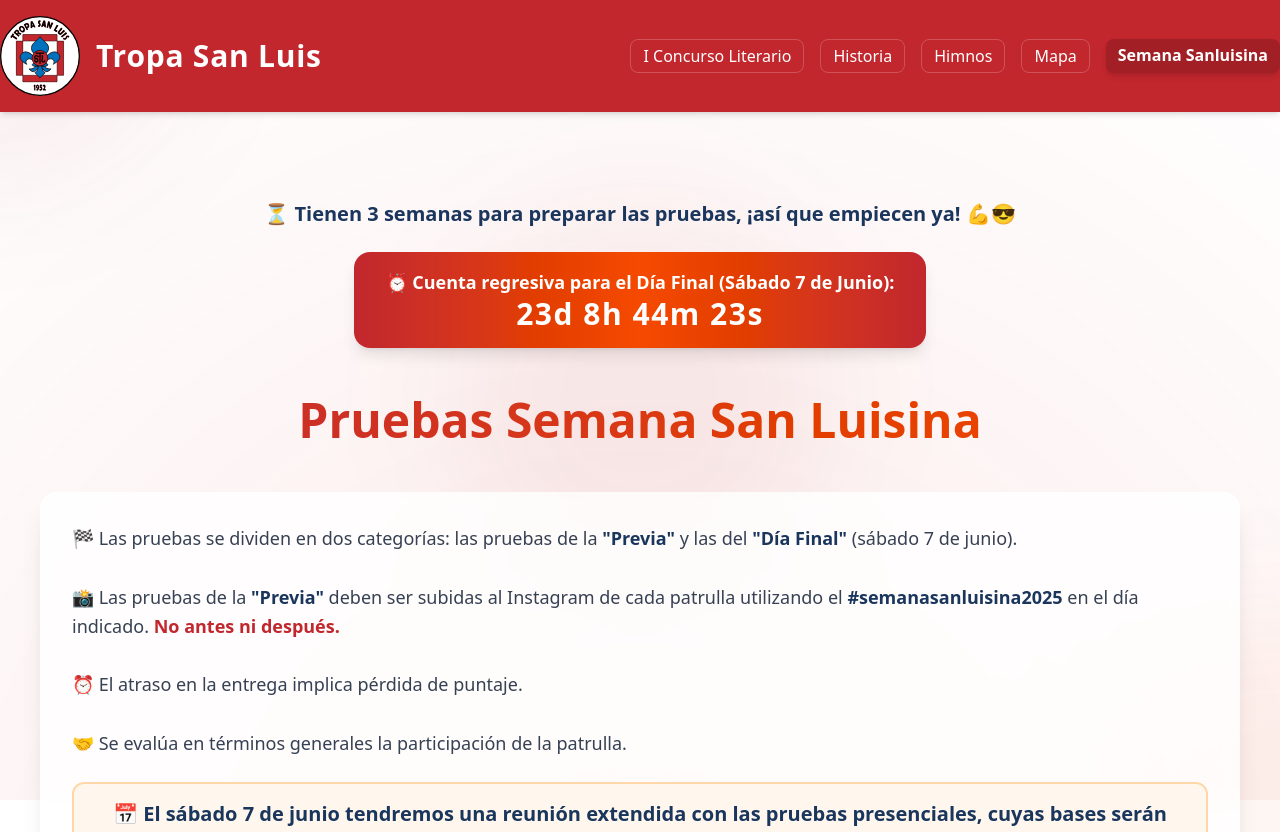
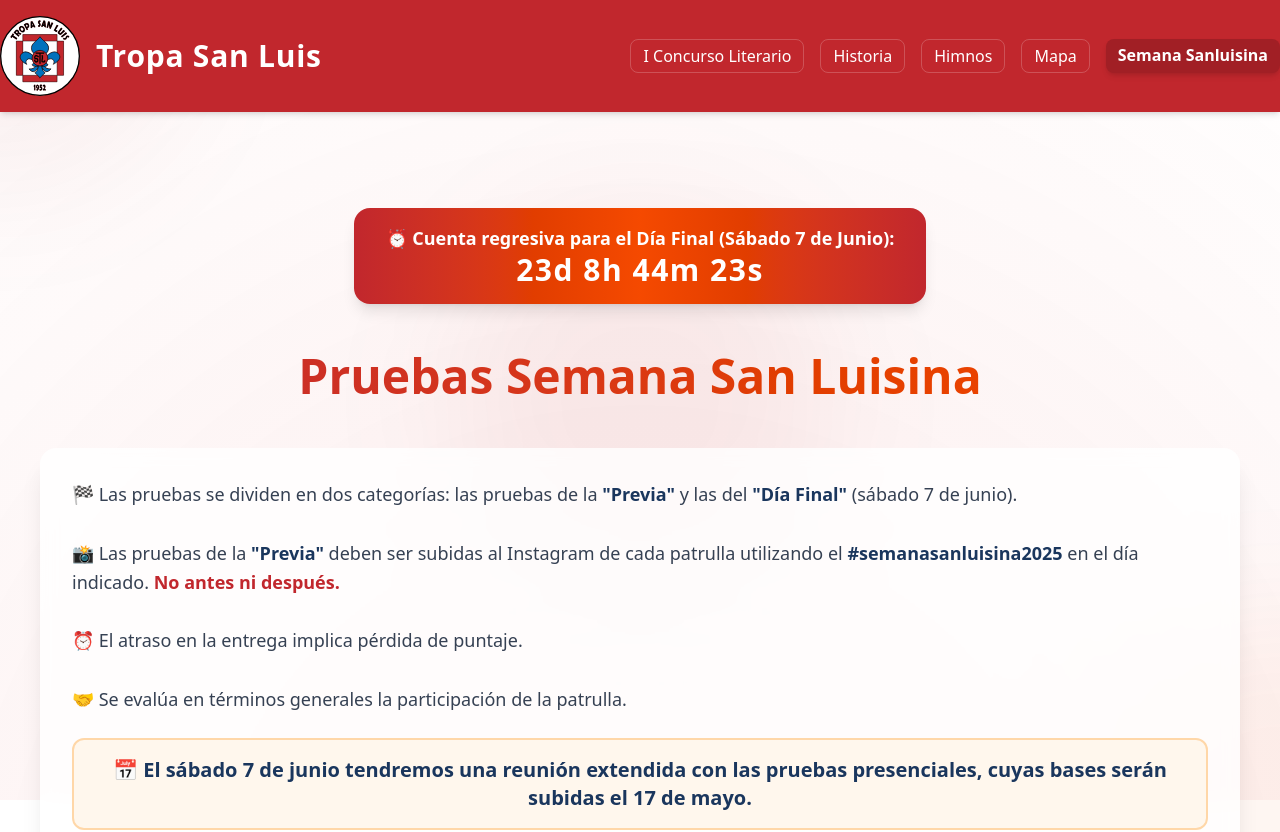
Before and after one commit to Xavier-LB/tropasanluis, a SvelteKit app: page /semana-sanluisina in a window 1280 px wide. Shown: the top 832 px of the page. Built offline with nearby package versions, Linux system fonts and the light colour scheme.

Commit message:
remove 3 semanas

```diff
--- a/src/routes/semana-sanluisina/+page.svelte
+++ b/src/routes/semana-sanluisina/+page.svelte
@@ -486,9 +486,6 @@
 
   <div class="container mx-auto px-4 py-8 relative z-10">
     <div class="mb-12 text-center">
-      <div class="mt-4 text-xl font-semibold text-primary">
-        ⏳ Tienen 3 semanas para preparar las pruebas, ¡así que empiecen ya! 💪😎
-      </div>
       <div class="mt-6 text-lg font-bold text-white bg-gradient-to-r from-red-800 via-orange-600 to-red-800 rounded-2xl px-8 py-4 inline-block shadow-lg transform hover:scale-105 transition-transform duration-300">
         ⏰ Cuenta regresiva para el Día Final (Sábado 7 de Junio):<br>
         <span class="text-3xl font-black tracking-wider">{tiempoSabado}</span>
```
Also changed, not shown: 1 other file (tests, documents, lock files or other folders).
